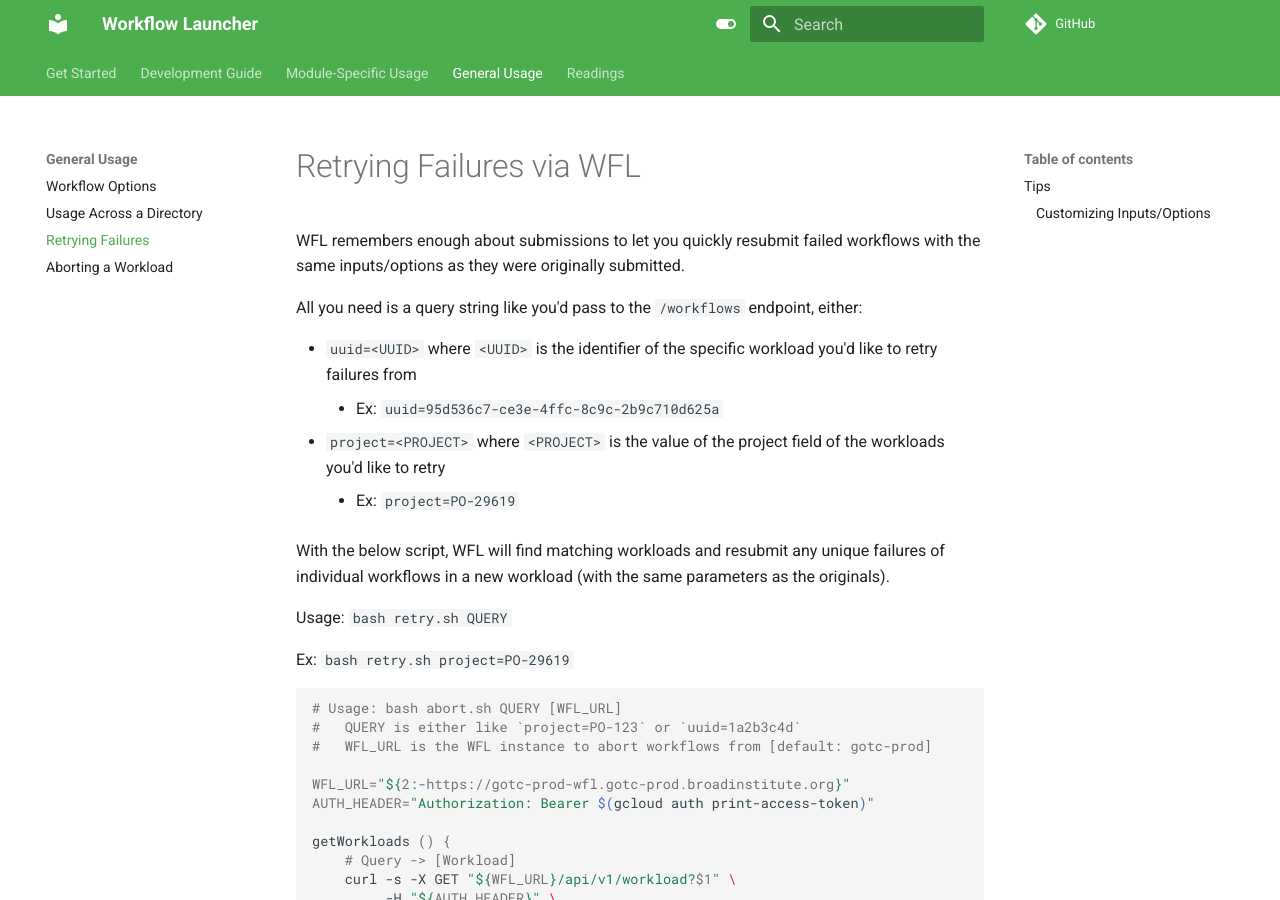
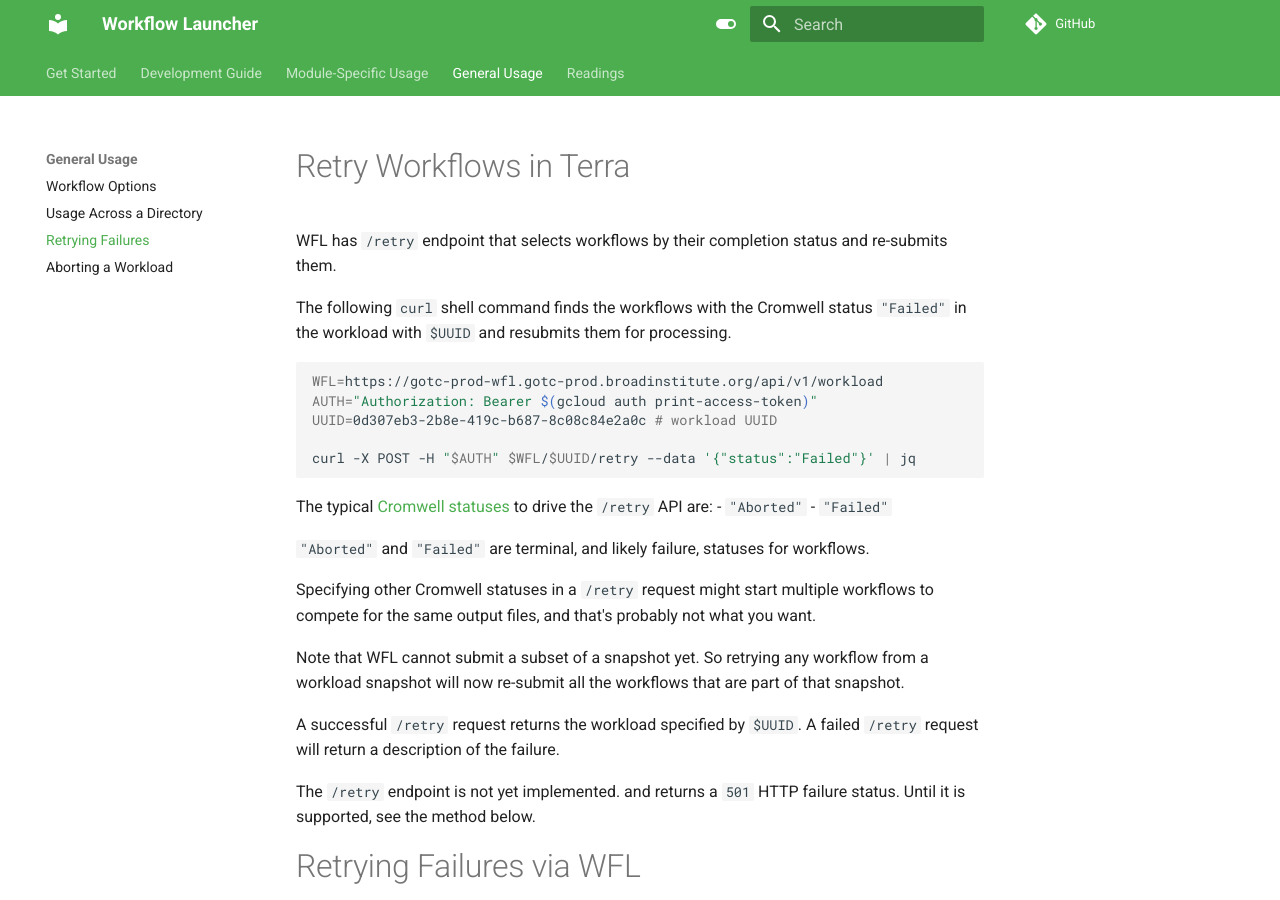
Before and after one commit to broadinstitute/wfl, an MkDocs documentation site: the page built from docs/md/usage-retry.md, in a window 1280 px wide and 900 px high. Built offline with MkDocs 1.6.1 and Material for MkDocs 9.7.7, drawn with Linux system fonts in a browser that asks for light colours; comment, search, counter and statistics services are not loaded.

Commit message:
GH-1395: Document the new WFL retry capability for users. (#483)
* The /retry endpoint is not implemented.
* Address some comments from Ed.
* Add a note from OK.

````diff
--- a/docs/md/usage-retry.md
+++ b/docs/md/usage-retry.md
@@ -1,3 +1,59 @@
+# Retry Workflows in Terra
+
+WFL has `/retry` endpoint
+that selects workflows
+by their completion status
+and re-submits them.
+
+The following `curl` shell command
+finds the workflows
+with the Cromwell status `"Failed"`
+in the workload with `$UUID`
+and resubmits them for processing.
+
+```bash
+WFL=https://gotc-prod-wfl.gotc-prod.broadinstitute.org/api/v1/workload
+AUTH="Authorization: Bearer $(gcloud auth print-access-token)"
+UUID=0d307eb3-2b8e-419c-b687-8c08c84e2a0c # workload UUID
+
+curl -X POST -H "$AUTH" $WFL/$UUID/retry --data '{"status":"Failed"}' | jq
+```
+
+The typical
+[Cromwell statuses](https://github.com/broadinstitute/wfl/blob/c30e77450926d25b085696b08a306775cd244ea1/api/src/wfl/service/cromwell.clj#L14)
+to drive the `/retry` API are:
+- `"Aborted"`
+- `"Failed"`
+
+`"Aborted"` and `"Failed"` are terminal,
+and likely failure,
+statuses for workflows.
+
+Specifying other Cromwell statuses
+in a `/retry` request
+might start multiple workflows
+to compete for the same output files,
+and that's probably not what you want.
+
+Note that WFL
+cannot submit a subset of a snapshot yet.
+So retrying any workflow
+from a workload snapshot
+will now re-submit all the workflows
+that are part of that snapshot.
+
+A successful `/retry` request
+returns the workload
+specified by `$UUID`.
+A failed `/retry` request
+will return a description
+of the failure.
+
+The `/retry` endpoint is not yet implemented.
+and returns a `501` HTTP failure status.
+Until it is supported,
+see the method below.
+
 # Retrying Failures via WFL
 
 WFL remembers enough about submissions to let you quickly resubmit failed
````
